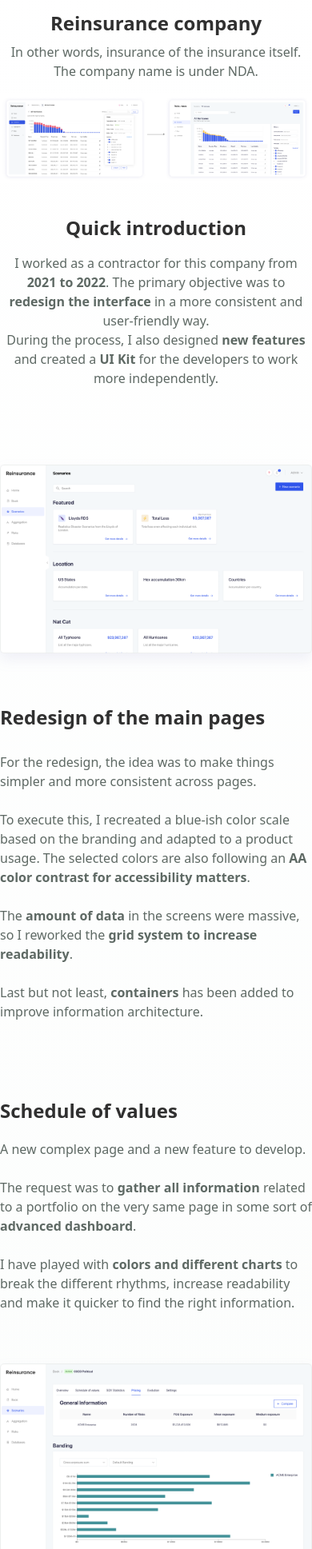
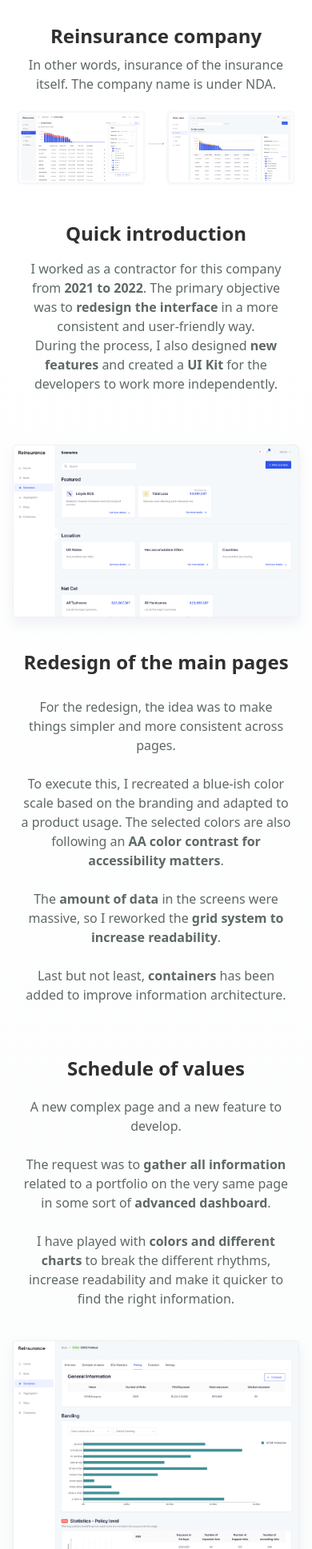
Before and after one commit to maevalienard/Portfolio, a website: page case-studies/reinsurance-case-study.html in a window 390 px wide. Shown: the part 63-2000 px from the top of the page at 80% size. Drawn offline with Linux system fonts and the light colour scheme.

Commit message:
adapted reinsurance case study layout to mobile usage

```diff
--- a/case-studies/reinsurance-case-study.html
+++ b/case-studies/reinsurance-case-study.html
@@ -41,25 +41,25 @@
     <main>
         <div class="container lg mx-auto">
             <section>
-                <h1 class="font-bold text-neutral-dk text-2xl text-center">Reinsurance company</h1>
-                <p id="reinsurance-subtitle" class="text-center text-neutral-md pt-2">In other words, insurance of the insurance itself. The company name is under NDA.</p>
-                <img id="reinsurance-header-cover" src="/assets/Reinsurance-case-study/reinsurance-header.png" alt="Reinsurance company interface" class="z-10 pt-4 pb-10">
+                <h1 class="font-bold text-neutral-dk text-2xl text-center pt-4">Reinsurance company</h1>
+                <p id="reinsurance-subtitle" class="text-center text-neutral-md pt-2 px-6 md:px-O">In other words, insurance of the insurance itself. The company name is under NDA.</p>
+                <img id="reinsurance-header-cover" src="/assets/Reinsurance-case-study/reinsurance-header.png" alt="Reinsurance company interface" class="z-10 pt-4 pb-10 px-4 md:px-O">
             </section>
             <section>
                 <div class="text-center sm:w-[50rem] mx-auto">
                     <h2 class="font-bold text-neutral-dk text-2xl pb-4">Quick introduction</h2>
-                    <p class="text-neutral-md">
+                    <p class="text-neutral-md px-6 md:px-O">
                         I worked as a contractor for this company from <b>2021 to 2022</b>. The primary objective was to <b>redesign the interface</b> in a more consistent and user-friendly way.<br>
                         During the process, I also designed <b>new features</b> and created a <b>UI Kit</b> for the developers to work more independently.
                     </p>
                 </div>
             </section>
 
-            <div id="redesign-section" class="grid grid-cols-1 sm:grid-cols-2 gap-16 pt-24 justify-items-center">
+            <div id="redesign-section" class="grid grid-cols-1 sm:grid-cols-2 gap-10 md:gap-16 pt-16 md:pt-24 justify-items-center">
                 <div>
-                    <img id="reinsurance-redesign-img" src="/assets/Reinsurance-case-study/redesign.png" alt="Redesign interface" class="z-20 object-cover drop-shadow-3xl">
+                    <img id="reinsurance-redesign-img" src="/assets/Reinsurance-case-study/redesign.png" alt="Redesign interface" class="z-20 object-cover drop-shadow-3xl px-4 md:px-O">
                 </div>
-                <div>
+                <div class="text-center md:text-left px-6 md:px-O">
                     <h2 class="font-bold text-neutral-dk text-2xl pb-5">Redesign of the main pages</h2>
                     <p class="text-neutral-md pt-2">
                         For the redesign, the idea was to make things simpler and more consistent across pages.<br>
@@ -73,8 +73,8 @@
                 </div>
             </div>
 
-            <div id="sov-section" class="grid grid-cols-1 sm:grid-cols-2 gap-16 pt-24 justify-items-center">
-                <div>
+            <div id="sov-section" class="grid grid-cols-1 sm:grid-cols-2 gap-10 md:gap-16 pt-16 md:pt-24 justify-items-center">
+                <div class="text-center md:text-left px-6 md:px-O">
                     <h2 class="font-bold text-neutral-dk text-2xl pb-5">Schedule of values</h2>
                     <p class="text-neutral-md">
                         A new complex page and a new feature to develop.<br>
@@ -85,15 +85,15 @@
                     </p>
                 </div>
                 <div>
-                    <img id="sov-img" src="/assets/Reinsurance-case-study/schedule-of-values.png" alt="Schedule of values interface" class="object-cover drop-shadow-3xl">
+                    <img id="sov-img" src="/assets/Reinsurance-case-study/schedule-of-values.png" alt="Schedule of values interface" class="object-cover drop-shadow-3xl px-4 md:px-O">
                 </div>
             </div>
 
-            <div id="risks-section" class="grid grid-cols-1 sm:grid-cols-2 gap-16 pt-24 justify-items-center pb-24">
+            <div id="risks-section" class="grid grid-cols-1 sm:grid-cols-2 gap-10 md:gap-16 pt-16 md:pt-24 justify-items-center pb-14 md:pb-24">
                 <div>
-                    <img id="risks-img" src="/assets/Reinsurance-case-study/risks.png" alt="Risks interface" class="object-cover drop-shadow-3xl">
+                    <img id="risks-img" src="/assets/Reinsurance-case-study/risks.png" alt="Risks interface" class="object-cover drop-shadow-3xl px-4 md:px-O">
                 </div>
-                <div>
+                <div class="text-center md:text-left px-6 md:px-O">
                     <h2 class="font-bold text-neutral-dk text-2xl pb-5">Risks</h2>
                     <p class="text-neutral-md pt-2">
                         As the name explains it well, this page is related to the potential risks that could happen on a portfolio. Hypothesis could be based on natural catastrophes, financial systems, ... The <b>calculations behind are relatively complex</b>.<br>
```
Also changed, not shown: dist/output.css.
